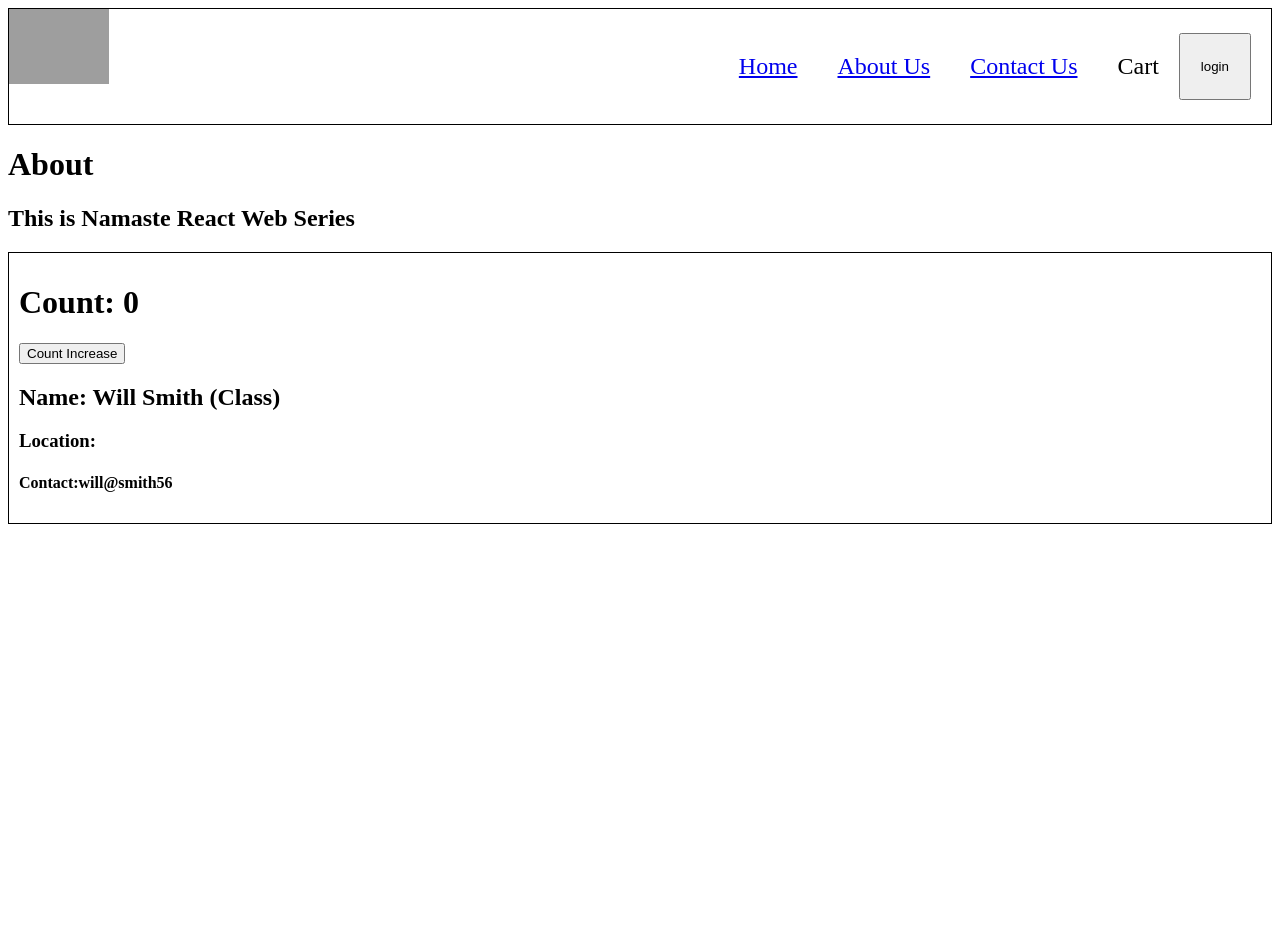
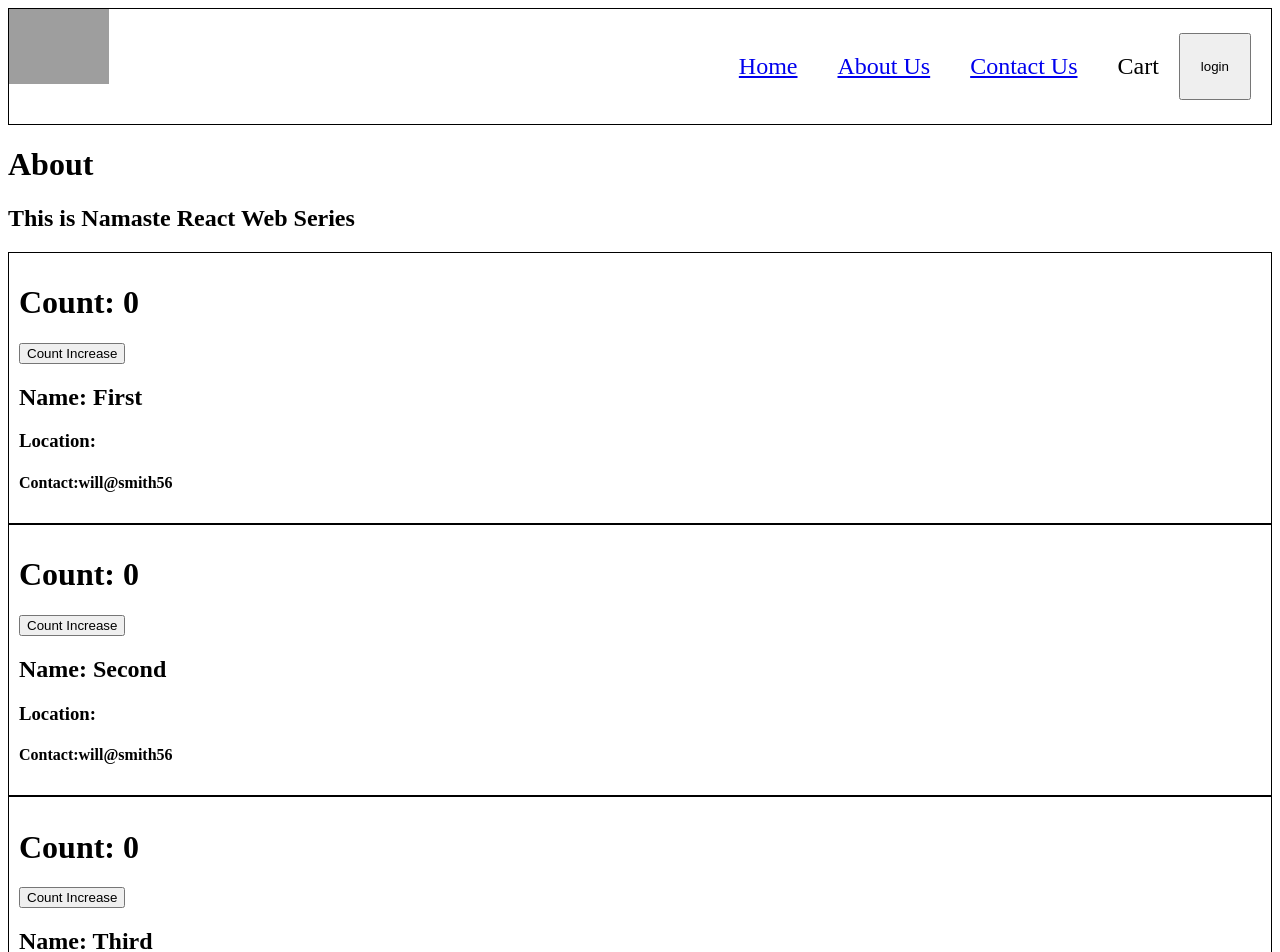
Before and after one commit to rbhoknal/React, a React (Vite) app: page /about in a window 1280 px wide. Shown: the top 952 px of the page. Before the commit the page ends 800 px from the top, so only its background shows below. Built offline with nearby package versions, Linux system fonts and the light colour scheme; grey boxes are pictures that could not be loaded.

Commit message:
lifecycle

```diff
--- a/src/components/About.js
+++ b/src/components/About.js
@@ -23,8 +23,18 @@ class About extends Component {
                 <h2>This is Namaste React Web Series</h2>
 
                 <UserClass
-                    name={"Will Smith (Class)"}
+                    name={"First"}
                     Location={"Manali (Class)"}
+                    contact={"will@smith56"}
+                />
+                <UserClass
+                    name={"Second"}
+                    Location={"Dehradun (Class)"}
+                    contact={"will@smith56"}
+                />
+                <UserClass
+                    name={"Third"}
+                    Location={"Shimla (Class)"}
                     contact={"will@smith56"}
                 />
             </div>
--- a/src/components/UserClass.js
+++ b/src/components/UserClass.js
@@ -10,11 +10,11 @@ class UserClass extends React.Component {
             count2: 1
         };
 
-        console.log("Child Constructor");
+        console.log(this.props.name + "Child Constructor");
     }
 
     componentDidMount(){
-        console.log("Child Component Did Mount");
+        console.log(this.props.name + "Child Component Did Mount");
     }
 
     render(){
@@ -22,7 +22,7 @@ class UserClass extends React.Component {
 
         const {count} = this.state;
 
-        console.log("Child Render");
+        console.log(this.props.name + "Child Render");
 
         return (
             <div className="user-card">
```
